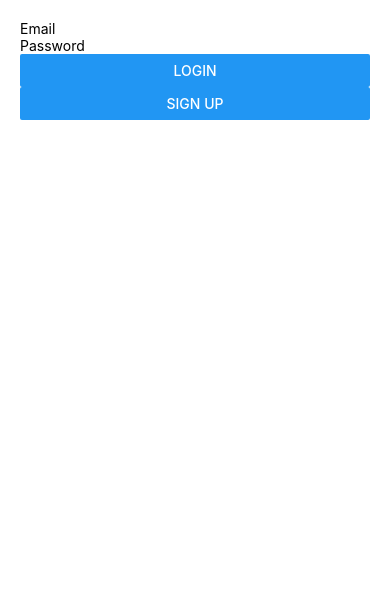
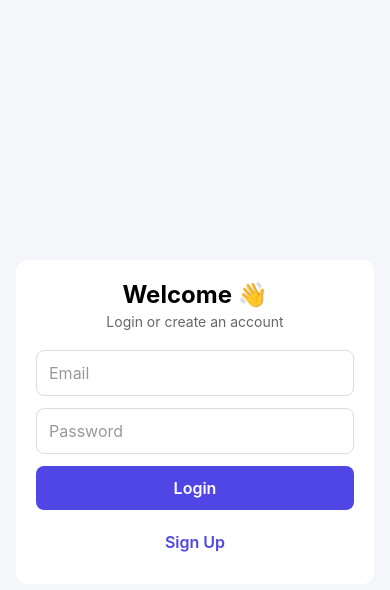
Before and after one commit to KrishnaGunjal/NotesApp, a React Native app: screen /Login in a window 390 px wide. Shown: the top 590 px of the page. Built offline with nearby package versions, Linux system fonts and the light colour scheme.

Commit message:
1. Added session managment. 2. Added beautification for UI.

```diff
--- a/App.tsx
+++ b/App.tsx
@@ -1,17 +1,33 @@
-import React, { useContext } from 'react';
-import { AuthProvider, AuthContext } from './src/auth/AuthContext';
-import LoginScreen from './src/screens/LoginScreen';
-import NotesListScreen from './src/screens/NotesListScreen';
-
-const AppContent = () => {
-  const { session } = useContext(AuthContext);
-  return session ? <NotesListScreen /> : <LoginScreen />;
-};
+import React, { useEffect, useState } from 'react'
+import { NavigationContainer } from '@react-navigation/native'
+import { supabase } from './src/api/supabase'
+import AuthStack from './src/navigation/AuthStack'
+import AppStack from './src/navigation/AppStack'
 
 export default function App() {
+  const [session, setSession] = useState(null)
+  const [loading, setLoading] = useState(true)
+
+  useEffect(() => {
+    supabase.auth.getSession().then(({ data: { session } }) => {
+      setSession(session)
+      setLoading(false)
+    })
+
+    const {
+      data: { subscription },
+    } = supabase.auth.onAuthStateChange((_event, session) => {
+      setSession(session)
+    })
+
+    return () => subscription.unsubscribe()
+  }, [])
+
+  if (loading) return null
+
   return (
-    <AuthProvider>
-      <AppContent />
-    </AuthProvider>
-  );
+    <NavigationContainer>
+      {session ? <AppStack /> : <AuthStack />}
+    </NavigationContainer>
+  )
 }
--- a/src/screens/LoginScreen.tsx
+++ b/src/screens/LoginScreen.tsx
@@ -1,12 +1,28 @@
 import React, { useState } from 'react';
-import { View, TextInput, Button, Alert } from 'react-native';
+import {
+  View,
+  Text,
+  TextInput,
+  TouchableOpacity,
+  ActivityIndicator,
+  Alert,
+  StyleSheet,
+} from 'react-native';
 import { supabase } from '../api/supabase';
 
 export default function LoginScreen() {
   const [email, setEmail] = useState('');
   const [password, setPassword] = useState('');
+  const [isLoading, setIsLoading] = useState(false);
 
   const signIn = async () => {
+    if (!email || !password) {
+      Alert.alert('Error', 'Please enter email and password');
+      return;
+    }
+
+    try {
+      setIsLoading(true);
       const { error } = await supabase.auth.signInWithPassword({
         email,
         password,
@@ -15,9 +31,19 @@ export default function LoginScreen() {
       if (error) {
         Alert.alert('Login failed', error.message);
       }
+    } finally {
+      setIsLoading(false);
+    }
   };
 
   const signUp = async () => {
+    if (!email || !password) {
+      Alert.alert('Error', 'Please enter email and password');
+      return;
+    }
+
+    try {
+      setIsLoading(true);
       const { error } = await supabase.auth.signUp({
         email,
         password,
@@ -25,15 +51,111 @@ export default function LoginScreen() {
 
       if (error) {
         Alert.alert('Signup failed', error.message);
+      } else {
+        Alert.alert(
+          'Success',
+          'Account created. Please check your email if confirmation is required.'
+        );
+      }
+    } finally {
+      setIsLoading(false);
     }
   };
 
   return (
-    <View style={{ padding: 20 }}>
-      <TextInput placeholder="Email" onChangeText={setEmail} />
-      <TextInput placeholder="Password" secureTextEntry onChangeText={setPassword} />
-      <Button title="Login" onPress={signIn} />
-      <Button title="Sign Up" onPress={signUp} />
+    <View style={styles.container}>
+      <View style={styles.card}>
+        <Text style={styles.title}>Welcome 👋</Text>
+        <Text style={styles.subtitle}>Login or create an account</Text>
+
+        <TextInput
+          placeholder="Email"
+          placeholderTextColor="#999"
+          autoCapitalize="none"
+          keyboardType="email-address"
+          value={email}
+          onChangeText={setEmail}
+          style={styles.input}
+        />
+
+        <TextInput
+          placeholder="Password"
+          placeholderTextColor="#999"
+          secureTextEntry
+          value={password}
+          onChangeText={setPassword}
+          style={styles.input}
+        />
+
+        {isLoading ? (
+          <ActivityIndicator size="large" color="#4F46E5" />
+        ) : (
+          <>
+            <TouchableOpacity style={styles.primaryButton} onPress={signIn}>
+              <Text style={styles.primaryButtonText}>Login</Text>
+            </TouchableOpacity>
+
+            <TouchableOpacity style={styles.secondaryButton} onPress={signUp}>
+              <Text style={styles.secondaryButtonText}>Sign Up</Text>
+            </TouchableOpacity>
+          </>
+        )}
+      </View>
     </View>
   );
 }
+const styles = StyleSheet.create({
+  container: {
+    flex: 1,
+    backgroundColor: '#F4F6FA',
+    justifyContent: 'center',
+    padding: 16,
+  },
+  card: {
+    backgroundColor: '#fff',
+    borderRadius: 12,
+    padding: 20,
+    elevation: 4,
+  },
+  title: {
+    fontSize: 24,
+    fontWeight: '700',
+    marginBottom: 4,
+    textAlign: 'center',
+  },
+  subtitle: {
+    fontSize: 14,
+    color: '#666',
+    marginBottom: 20,
+    textAlign: 'center',
+  },
+  input: {
+    borderWidth: 1,
+    borderColor: '#DDD',
+    borderRadius: 8,
+    padding: 12,
+    marginBottom: 12,
+    fontSize: 16,
+  },
+  primaryButton: {
+    backgroundColor: '#4F46E5',
+    paddingVertical: 12,
+    borderRadius: 8,
+    marginBottom: 10,
+  },
+  primaryButtonText: {
+    color: '#fff',
+    textAlign: 'center',
+    fontSize: 16,
+    fontWeight: '600',
+  },
+  secondaryButton: {
+    paddingVertical: 12,
+  },
+  secondaryButtonText: {
+    color: '#4F46E5',
+    textAlign: 'center',
+    fontSize: 16,
+    fontWeight: '600',
+  },
+});
```
Lines whose indentation alone changed are shown as unchanged.
